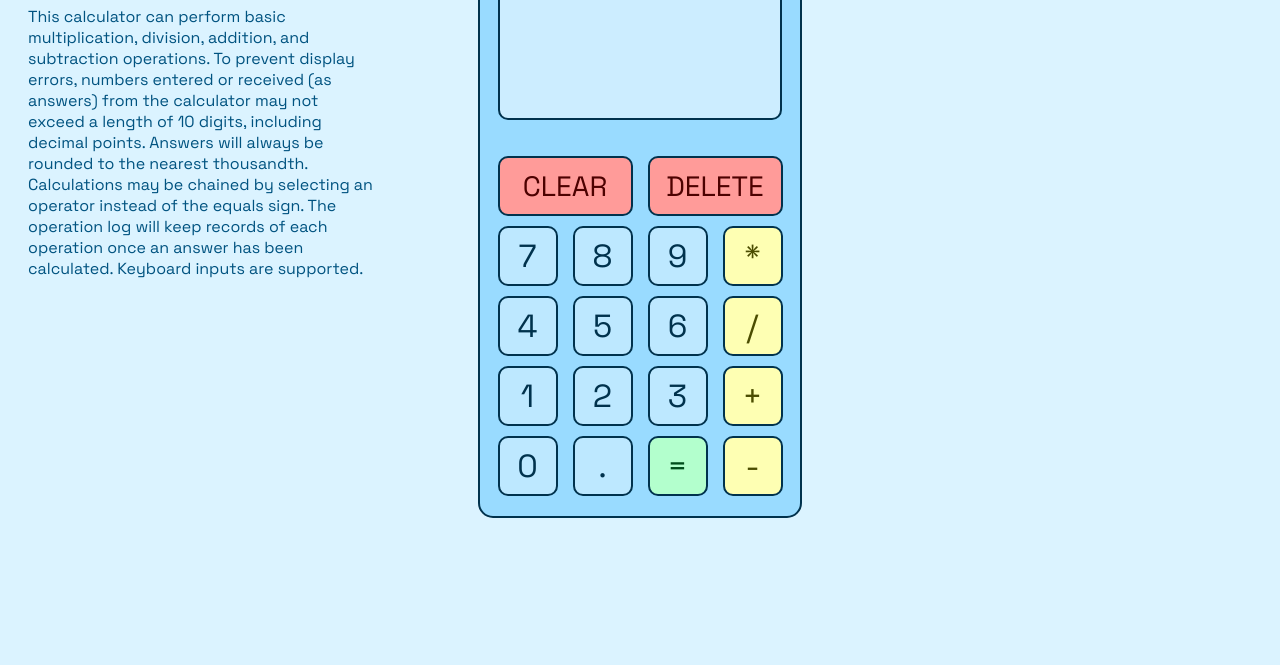
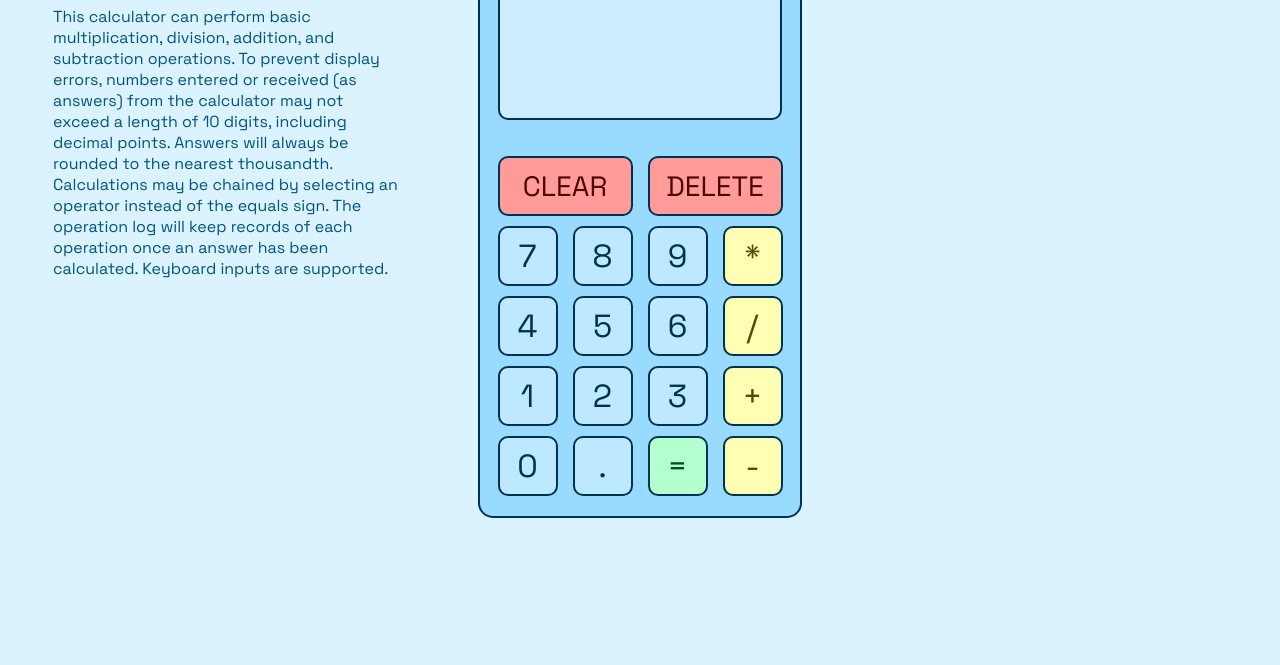
Before and after one commit to lmorgan2398/calculator, a plain HTML site: page index.html in a window 1280 px wide. Shown: the part 135-800 px from the top of the page. Drawn offline with Linux system fonts and the light colour scheme.

Commit message:
Adjust gap between divs in body

```diff
--- a/style.css
+++ b/style.css
@@ -13,7 +13,7 @@ body {
     flex-direction: row;
     justify-content: center;
     flex-wrap: wrap;
-    gap: 100px;
+    gap: 75px;
     padding-top: 50px;
 }
 
```
